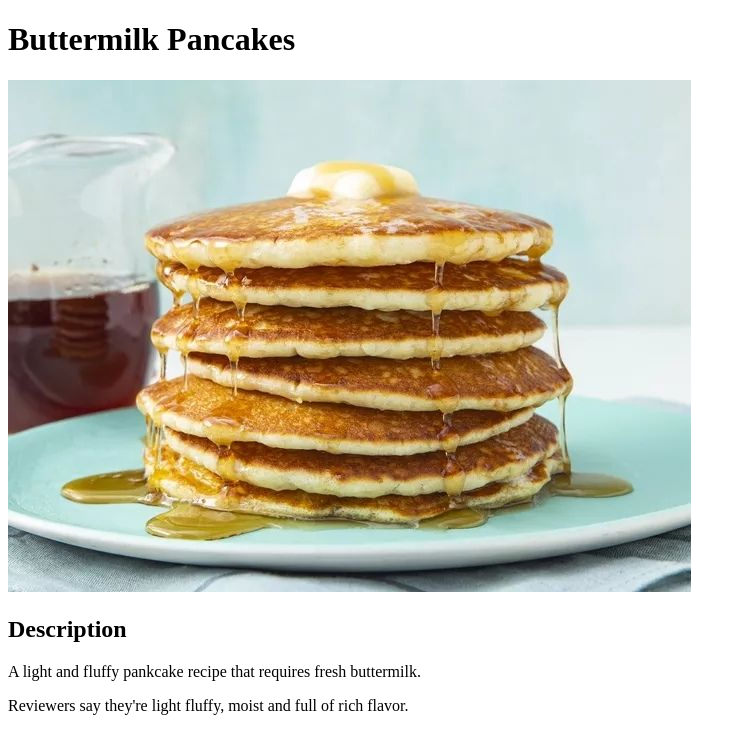
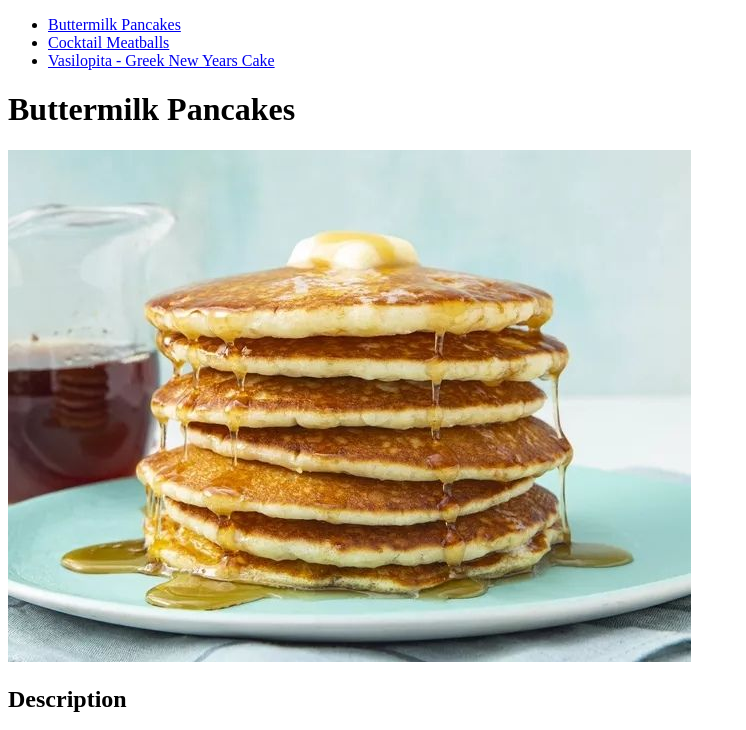
Before and after one commit to GiovanniLeoneOdin/odin-recipes, a plain HTML site: page recipes/buttermilk_pancakes.html in a window 1280 px wide. Shown: the top 730 px of the page, without its empty margins (0-746 px from the left). Drawn offline with Linux system fonts and the light colour scheme.

Commit message:
add links to all html pages

```diff
--- a/recipes/buttermilk_pancakes.html
+++ b/recipes/buttermilk_pancakes.html
@@ -6,6 +6,11 @@
     <title>Buttermilk Pancakes</title>
 </head>
 <body>
+    <ul>
+        <li><a href="buttermilk_pancakes.html">Buttermilk Pancakes</a></li>
+        <li><a href="cocktail_meatballs.html">Cocktail Meatballs</a></li>
+        <li><a href="vasilopita.html">Vasilopita - Greek New Years Cake</a></li>
+    </ul>
     <h1>Buttermilk Pancakes</h1>
     <img src="../img/buttermilk_pancakes.jpg" alt="A photo of a delicious looking stack of buttermilk pancakes with a block of butter on the top and syrup dripping on the sides">
     <h2>Description</h2>
```
Also changed, not shown: index.html (+1 -0 lines), recipes/cocktail_meatballs.html (+5 -0 lines), recipes/vasilopita.html (+5 -0 lines).
